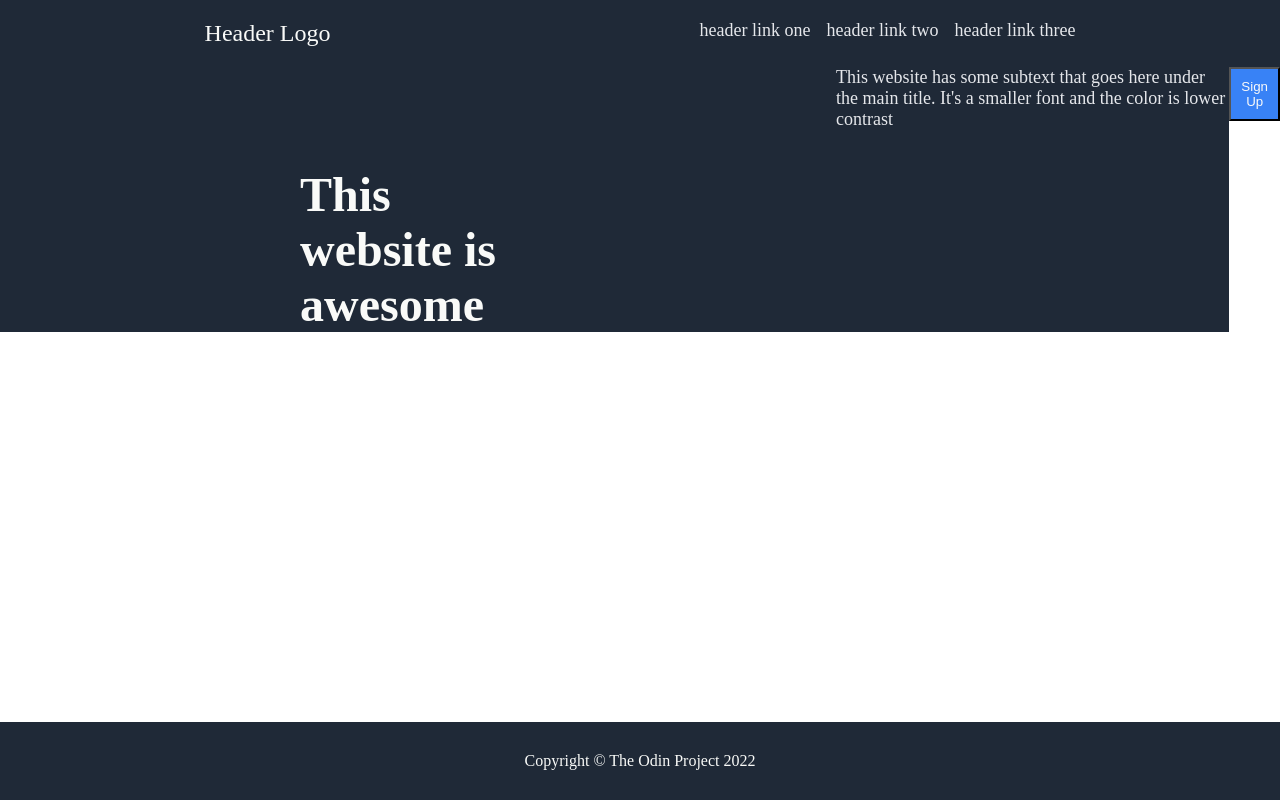
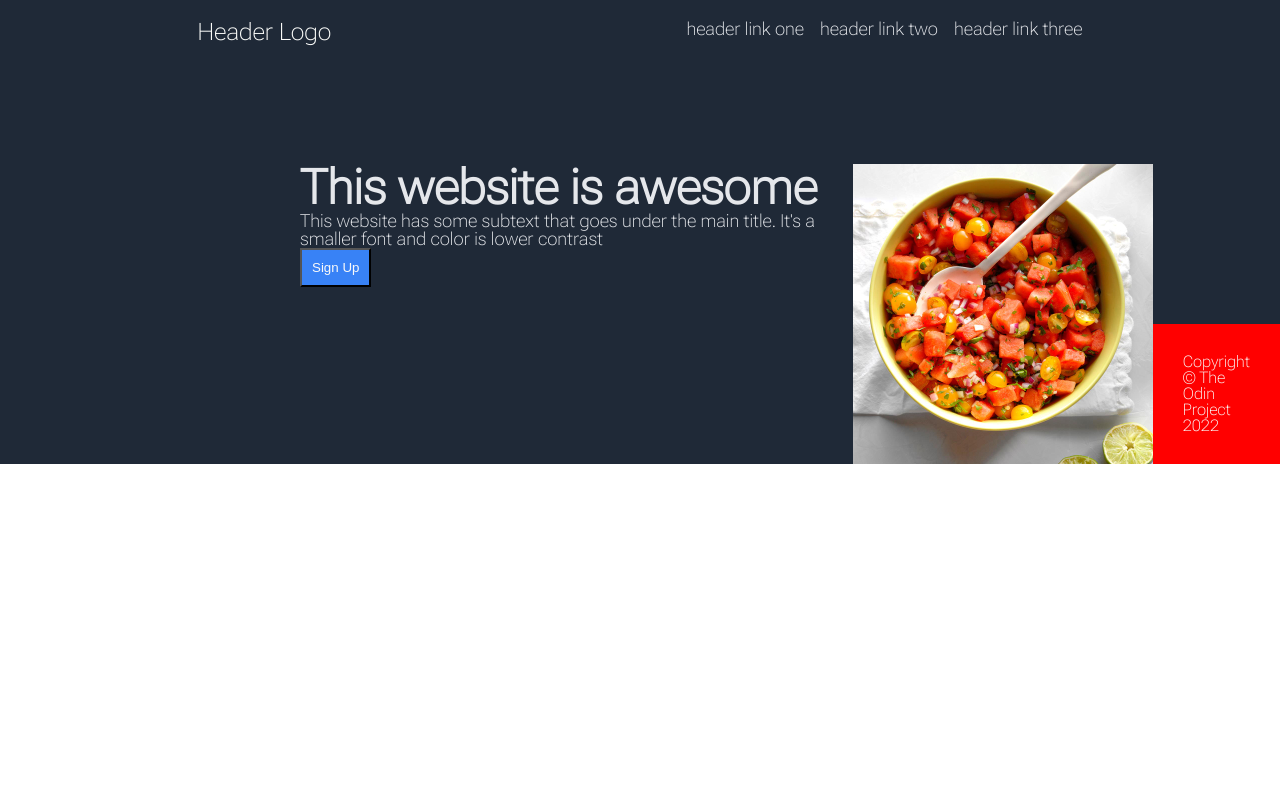
Before and after one commit to GSquared4/odin-landing-page, a plain HTML site: page index.html in a window 1280 px wide. Drawn offline with Linux system fonts and the light colour scheme.

Commit message:
Reorganized html and css

```diff
--- a/index.html
+++ b/index.html
@@ -1,11 +1,18 @@
 <!DOCTYPE html>
 <html lang="en">
   <head>
-        <meta charset="UTF-8">
-        <meta http-equiv="X-UA-Compatible" content="IE=edge">
-          <meta name="viewport" content="width=device-width, initial-scale=1.0">
+    <meta charset="UTF-8" />
+    <meta http-equiv="X-UA-Compatible" content="IE=edge" />
+    <meta name="viewport" content="width=device-width, initial-scale=1.0" />
     <title>Odin Landing Page</title>
-        <link rel="stylesheet" href="styles.css">
+    <link rel="stylesheet" href="reset.css" />
+    <link rel="preconnect" href="https://fonts.googleapis.com" />
+    <link rel="preconnect" href="https://fonts.gstatic.com" crossorigin />
+    <link
+      href="https://fonts.googleapis.com/css2?family=Roboto+Flex:opsz,wght@8..144,100&display=swap"
+      rel="stylesheet"
+    />
+    <link rel="stylesheet" href="styles.css" />
   </head>
 
   <body>
@@ -18,40 +25,23 @@
       </ul>
     </div>
 
-        <div class="yellow-container">
-        <div class="mtext-wrapper">
-        <div class="main">
-        This website is awesome
+    <div class="section1">
+        <div class="s1Text-container">
+
+        <div class="s1Text">
+        <h1 class="s1h1">This website is awesome</h1></div>
+
+        <div class="s1h1-container">
+        <h4 class="s1h4">This website has some subtext that goes under the main title. It's a smaller font and color is lower contrast</h4></div>
+
+        <div class="singup-container">
+        <button class="s1btn">Sign Up</button></div>
     </div>
 
-        <div class="main-text">
-        This website has some subtext that goes here under the main title. It's a smaller font and the color is lower contrast
+    <div class="s1ImgDiv">
+        <img src="/img/watermelontomatosalad.jpg" alt="placeholder-image" />
     </div>
 
-        <div class="button">
-        <button class="sign-up">Sign Up</button>
-         </div>
-        </div>
-
-         </div>
-
-
-
-
-        <div class="footer">
-            Copyright © The Odin Project 2022
-        </div>
+    <div class="footer">Copyright © The Odin Project 2022</div>
   </body>
-
-
-
-
-
-
-
-
-
-
-
-
 </html>
--- /dev/null
+++ b/reset.css
@@ -0,0 +1,124 @@
+html,
+body,
+div,
+span,
+applet,
+object,
+iframe,
+h1,
+h2,
+h3,
+h4,
+h5,
+h6,
+p,
+blockquote,
+pre,
+a,
+abbr,
+acronym,
+address,
+big,
+cite,
+code,
+del,
+dfn,
+em,
+img,
+ins,
+kbd,
+q,
+s,
+samp,
+small,
+strike,
+strong,
+sub,
+sup,
+tt,
+var,
+b,
+u,
+i,
+center,
+dl,
+dt,
+dd,
+ol,
+ul,
+li,
+fieldset,
+form,
+label,
+legend,
+table,
+caption,
+tbody,
+tfoot,
+thead,
+tr,
+th,
+td,
+article,
+aside,
+canvas,
+details,
+embed,
+figure,
+figcaption,
+footer,
+header,
+hgroup,
+menu,
+nav,
+output,
+ruby,
+section,
+summary,
+time,
+mark,
+audio,
+video {
+  margin: 0;
+  padding: 0;
+  border: 0;
+  font-size: 100%;
+  font: inherit;
+  vertical-align: baseline;
+}
+/* HTML5 display-role reset for older browsers */
+article,
+aside,
+details,
+figcaption,
+figure,
+footer,
+header,
+hgroup,
+menu,
+nav,
+section {
+  display: block;
+}
+body {
+  line-height: 1;
+}
+ol,
+ul {
+  list-style: none;
+}
+blockquote,
+q {
+  quotes: none;
+}
+blockquote:before,
+blockquote:after,
+q:before,
+q:after {
+  content: "";
+  content: none;
+}
+table {
+  border-collapse: collapse;
+  border-spacing: 0;
+}
--- a/styles.css
+++ b/styles.css
@@ -1,6 +1,8 @@
 body {
-    height: 100vh;
+  font-family: "Roboto Flex", sans-serif;
+  height: 100%;
   margin: 0;
+  padding: 0;
   display: flex;
   flex-direction: column;
 }
@@ -28,45 +30,49 @@ a {
   text-decoration: none;
 }
 
-.main {
+.section1 {
   display: flex;
-    font-size: 48px;
-    font-weight: 900;
+  justify-content: center;
   color: #f9faf8;
   background-color: #1f2937;
   padding-top: 100px;
   padding-left: 300px;
 }
 
-.main-text {
+.s1h1 {
+  display: flex;
+  font-size: 48px;
+  font-weight: 900;
+  color: #e5e7eb;
+}
+
+.s1h4 {
   display: flex;
   font-size: 18px;
-    background-color: #1f2937;
   color: #e5e7eb;
-    padding-left: 300px;
 }
 
-.sign-up {
+.s1btn {
   display: flex;
   background-color: #3882f6;
   color: #f9f9f9;
   padding: 10px;
 }
 
-
-.mtext-wrapper {
+img {
   display: flex;
+  height: 300px;
+  width: 300px;
 }
-
-
-
 
 .footer {
   display: flex;
+  flex-direction: column;
+  flex: 1;
   align-items: center;
   justify-content: center;
   margin-top: auto;
-    background-color: #1f2937;
+  background-color: red;
   color: #f9faf8;
   padding: 30px;
 }
```
Also changed, not shown: img/watermelontomatosalad.jpg (added), 1 other file. Lines whose indentation alone changed are shown as unchanged.
